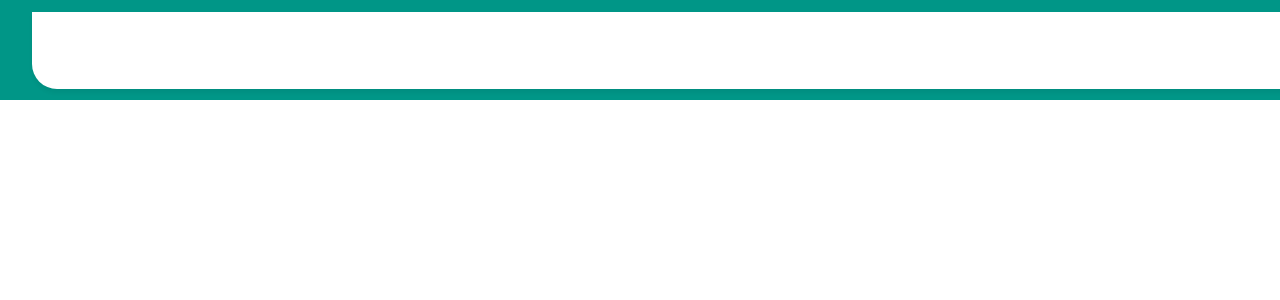
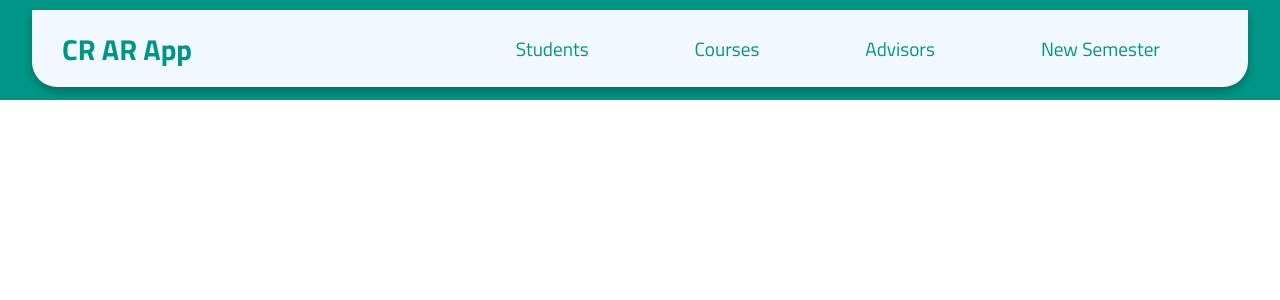
Before and after one commit to DilushanG/SoftwareEngineeringProject-CR-ARApp, a React (Create React App) app in the folder cr-ar-app/: page / in a window 1280 px wide. Shown: the top 300 px of the page. Built offline with nearby package versions, Linux system fonts and the light colour scheme.

Commit message:
nav bar menus added

```diff
--- a/cr-ar-app/src/App.js
+++ b/cr-ar-app/src/App.js
@@ -4,7 +4,9 @@ import NavBar from "./Components/NavBar";
 function App() {
   return (
     <React.Fragment>
-      <NavBar/>
+      <header>
+        <NavBar/>
+      </header>
     </React.Fragment>
   );
 }
--- /dev/null
+++ b/cr-ar-app/src/Components/MenuData.js
@@ -0,0 +1,22 @@
+export const MenuData = [
+    {
+        title: "Students",
+        url: "#",
+        cName: "nav-links",
+    },
+    {
+        title: "Courses",
+        url: "#",
+        cName: "nav-links",
+    },
+    {
+        title: "Advisors",
+        url: "#",
+        cName: "nav-links",
+    },
+    {
+        title: "New Semester",
+        url: "#",
+        cName: "nav-links",
+    },
+]
--- a/cr-ar-app/src/Components/NavBar.js
+++ b/cr-ar-app/src/Components/NavBar.js
@@ -1,16 +1,23 @@
-import "../Styles/main.css";
+import "../Styles/NavBarStyles.css";
 import { Box } from "./Box";
+import { MenuData } from "./MenuData";
 
 
 function NavBar() {
     return (
-        <header>
-            <Box>
-                <label>
-                    AR CR App
-                </label>
-            </Box>
-        </header>
+        <nav className="NavbarItems">
+            <h1 className="logo">
+                CR AR App
+            </h1>
+            <ul className="nav-menu">
+                {MenuData.map((item,index)=>{
+                    return(
+                        <li key={index}><a href={item.url} className={item.cName}>
+                            {item.title}
+                        </a></li>
+                    )})}
+            </ul>
+        </nav>
     );
 }
 
--- /dev/null
+++ b/cr-ar-app/src/Styles/NavBarStyles.css
@@ -0,0 +1,38 @@
+
+.NavbarItems{
+    display: flex;
+    justify-content: space-between;
+    align-items: center;
+    font-size: 1.2rem;
+    padding: 0 30px;
+    background-color: #F2F8FF;
+    box-shadow: 0 5px 10px rgba(0,0,0,0.25);
+    width: 95%;
+    height:77px;
+    border-radius: 0px 0px 25px 25px;
+    position: fixed;
+    top: 10px;
+    left: 50%;
+    transform: translate(-50%);
+}
+
+.logo{
+    color: #009687;
+    justify-self: start;
+    cursor: pointer;
+}
+
+.nav-menu{
+    display: grid;
+    grid-template-columns: repeat(5,auto);
+    grid-gap: 10px;
+    list-style: none;
+    align-items: center;
+    text-align: center;
+    justify-content: end;
+}
+
+.nav-links{
+    text-decoration: none;
+    padding: 0.7rem 1rem;
+}
```
Also changed, not shown: cr-ar-app/jsconfig.json (added, +14 -0 lines).
